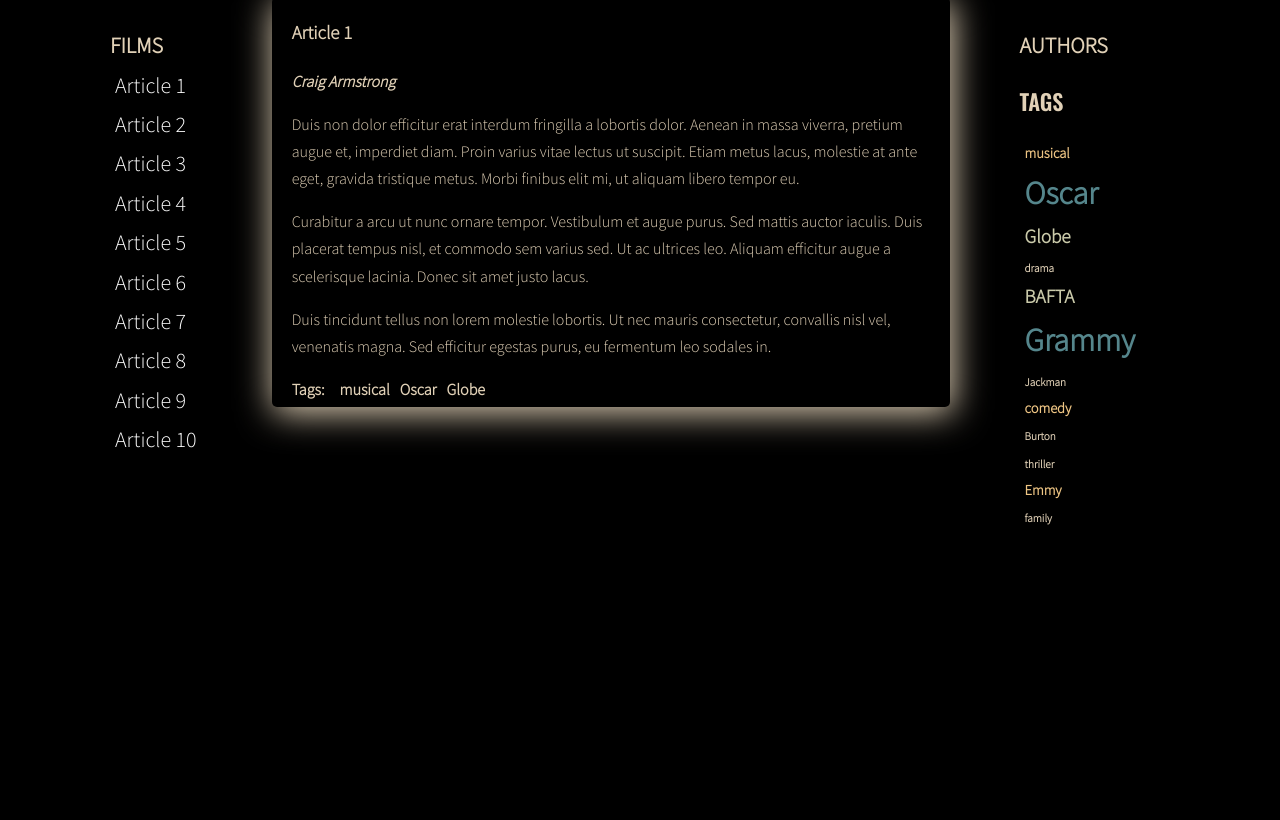
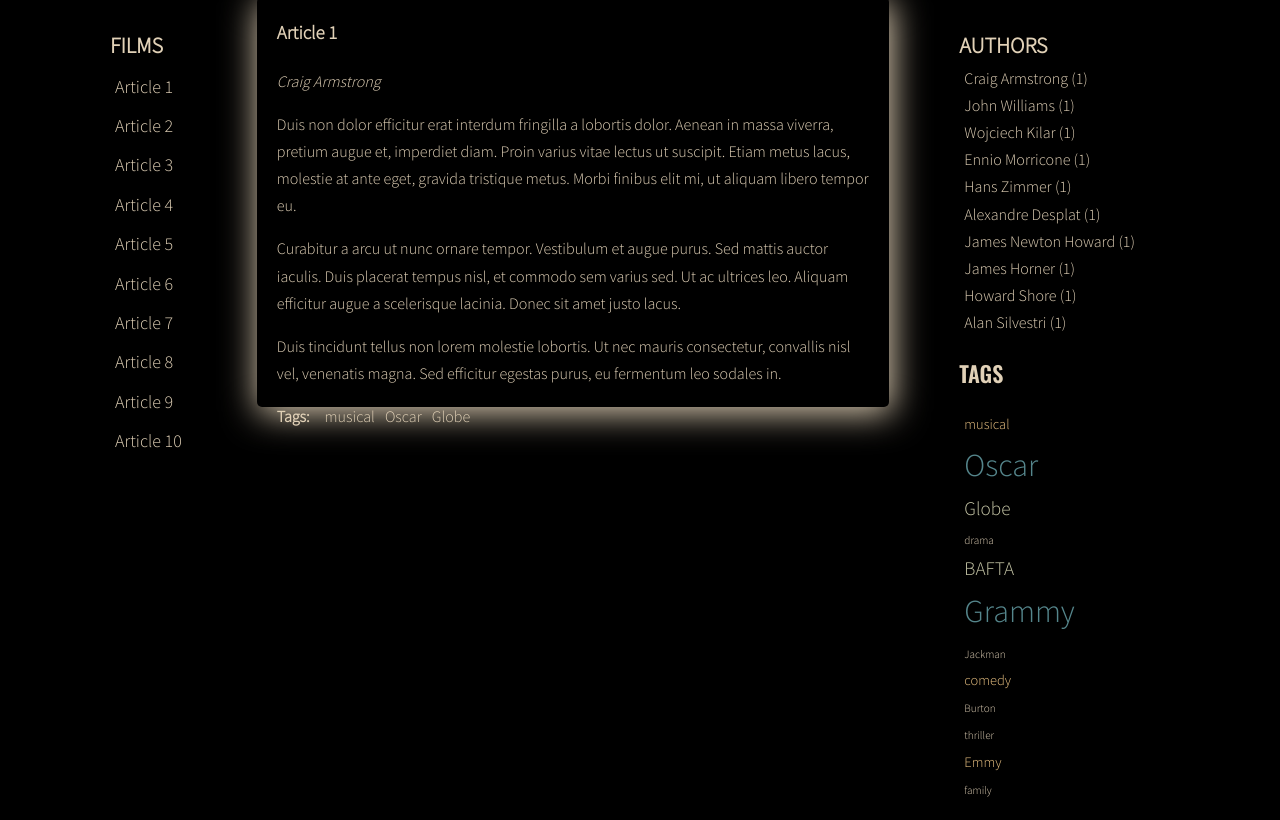
Before and after one commit to m-kw/javascript-blog, a website: page index.html in a window 1280 px wide. Shown: the part 811-1631 px from the top of the page. Before the commit the page ends 1359 px from the top, so only its background shows below. Drawn offline with nearby package versions, Linux system fonts and the light colour scheme.

Commit message:
Add authors list

```diff
--- a/js/script.js
+++ b/js/script.js
@@ -1,13 +1,15 @@
 'use strict';
 {
-
-  const optArticleSelector = '.post';
-  const optTitleSelector = '.post-title';
-  const optTitleListSelector = '.titles';
-  const optArticleTagsSelector = '.post-tags .list';
-  const optTagsListSelector = '.tags-wrap .list';
-  const optCloudClassCount = 6;
-  const optCloudClassPrefix = 'tag-size-';
+  const opts = {
+    articleSelector : '.post',
+    titleSelector : '.post-title',
+    titleListSelector : '.titles',
+    articleTagsSelector : '.post-tags .list',
+    tagsListSelector : '.tags-wrap .list',
+    cloudClassCount : 6,
+    cloudClassPrefix : 'tag-size-',
+    authorListSelector : '.sidebar-right .authors',
+  };
 
   generateTitleLinks();
   recalculatePostsHeight();
@@ -65,7 +67,7 @@
 
     /* [DONE] remove contents of titleList */
 
-    const titleList = document.querySelector(optTitleListSelector);
+    const titleList = document.querySelector(opts.titleListSelector);
 
     function clearMessages() {
       titleList.innerHTML = '';
@@ -75,7 +77,7 @@
 
     /* for all articles */
 
-    const articles = document.querySelectorAll(optArticleSelector + customSelector);
+    const articles = document.querySelectorAll(opts.articleSelector + customSelector);
 
     let html = '';
 
@@ -86,7 +88,7 @@
 
       /* [DONE] find the article title */
 
-      const articleTitle = article.querySelector(optTitleSelector).innerHTML;
+      const articleTitle = article.querySelector(opts.titleSelector).innerHTML;
 
       /* [DONE] create HTML of the link */
 
@@ -151,10 +153,10 @@
     const percentage = normalizedValue / normalizedMax;
     console.log('percentage: ', percentage);
 
-    const classNumber = Math.floor(percentage * (optCloudClassCount - 1) + 1);
+    const classNumber = Math.floor(percentage * (opts.cloudClassCount - 1) + 1);
     console.log('classNumber: ', classNumber);
 
-    const className = optCloudClassPrefix + classNumber;
+    const className = opts.cloudClassPrefix + classNumber;
     console.log('className: ', className);
 
     return className;
@@ -169,13 +171,13 @@
     console.log('allTags: ', allTags);
 
     /* find all articles */
-    const articles = document.querySelectorAll(optArticleSelector);
+    const articles = document.querySelectorAll(opts.articleSelector);
 
     /* START LOOP: for every article: */
     for (let article of articles) {
 
       /* find tags wrapper */
-      const tagsWrapper = article.querySelector(optArticleTagsSelector);
+      const tagsWrapper = article.querySelector(opts.articleTagsSelector);
       console.log('tags-wrapper: ', tagsWrapper);
 
       /* make html variable with empty string */
@@ -220,7 +222,7 @@
     }
 
     /* find list of tags in right column */
-    const tagList = document.querySelector(optTagsListSelector);
+    const tagList = document.querySelector(opts.tagsListSelector);
 
     const tagsParams = calculateParams(allTags);
     console.log('tagsParams: ', tagsParams);
@@ -311,8 +313,11 @@
   function generateAuthors() {
     console.log('Authors generated!');
 
+    const allAuthors = {};
+    console.log('all authors: ', allAuthors);
+
     /* find all articles */
-    const articles = document.querySelectorAll(optArticleSelector);
+    const articles = document.querySelectorAll(opts.articleSelector);
 
     /* START LOOP: for all articles */
     for (let article of articles) {
@@ -332,17 +337,41 @@
       /* add link to html variable */
       html = html + authorLink;
 
+      if (!allAuthors.hasOwnProperty(author)) {
+        allAuthors[author] = 1;
+      } else {
+        allAuthors[author]++;
+      }
+
       /* insert html variable into the author wrapper */
       authorWrapper.innerHTML = html;
 
       /* END LOOP: for all articles */
     }
 
+    const authorList = document.querySelector(opts.authorListSelector);
+
+    const authorParams = calculateParams(allAuthors);
+    console.log('authorParams: ', authorParams);
+
+    let allAuthorsHtml ='';
+
+    for (let author in allAuthors) {
+      const link = '<li><a href="#author-' + author + '">' + author + ' (' + allAuthors[author] + ')</a></li>';
+      console.log(link);
+
+      allAuthorsHtml += link;
+    }
+
+    authorList.innerHTML = allAuthorsHtml;
+
+
   }
 
   function authorClickHandler (event) {
     console.log(event);
     event.preventDefault();
+    console.log('author clicked');
 
     const clickedElement = this;
 
--- a/sass/style.scss
+++ b/sass/style.scss
@@ -35,10 +35,19 @@ body {
   text-transform: uppercase;
   font-family: $font-header;
   font-weight: 600;
-  span {
-    text-transform: none;
-    font-weight: 400;
-    color: lighten($color-light, 20%);
+  }
+  a {
+    span {
+      font-size: 18px;
+      text-transform: none;
+      font-family: $font-text;
+      font-weight: normal;
+    }
+    .authors, .titles {
+      font-size: 16px;
+      text-transform: none;
+      font-family: $font-text;
+      font-weight: normal;
   }
 }
 
@@ -72,12 +81,8 @@ body {
 
 a {
   text-decoration: none;
-  font-weight: bold;
   font-family: $font-text;
   color: $color-light;
-  li {
-    font-weight: normal;
-  }
 }
 
 /* Splash */
@@ -124,8 +129,6 @@ a {
     display: inline-block;
   }
 }
-
-/* Authors */
 
 .films {
   li {
```
Also changed, not shown: css/style.css, 1 other file.
